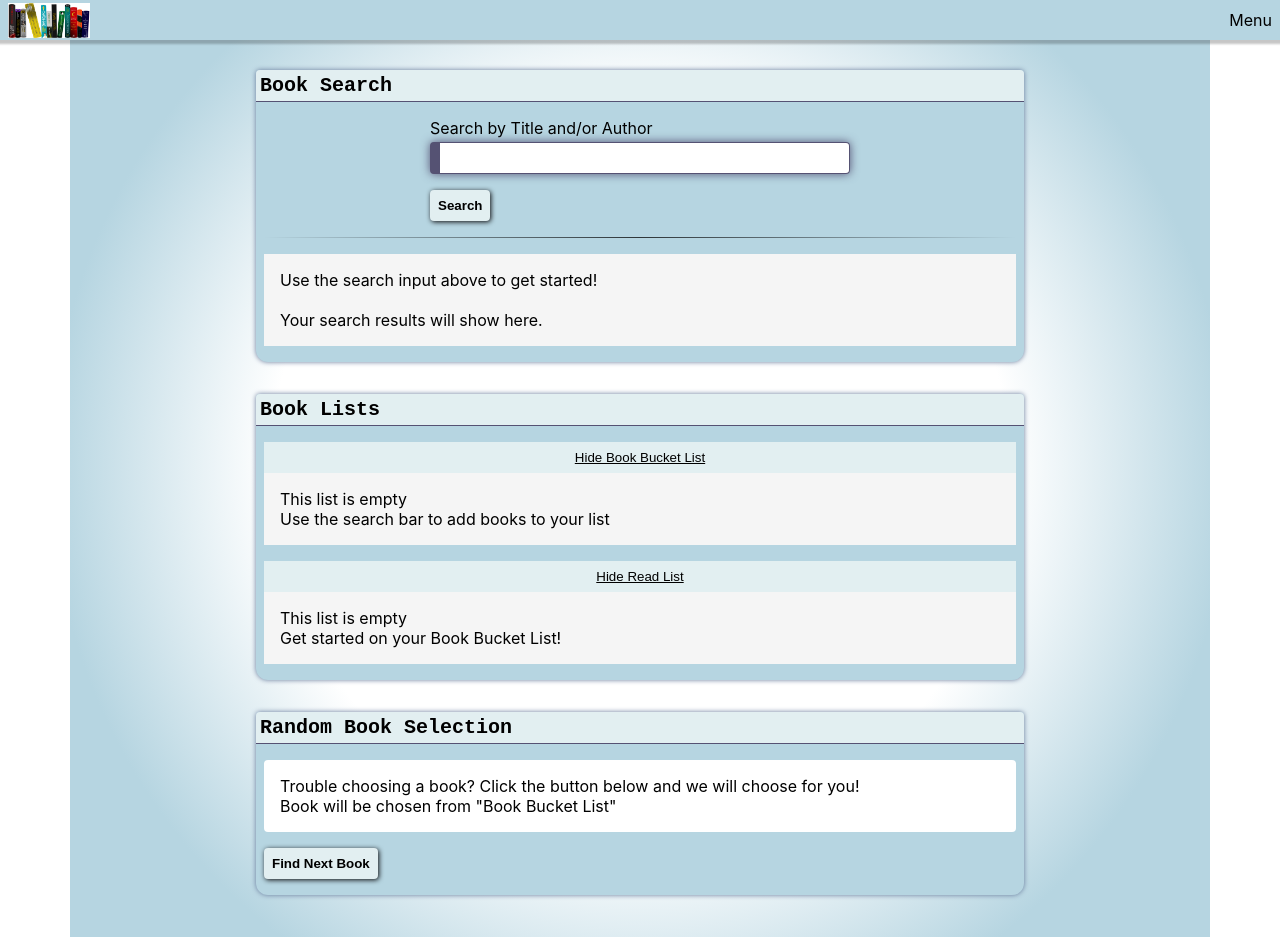
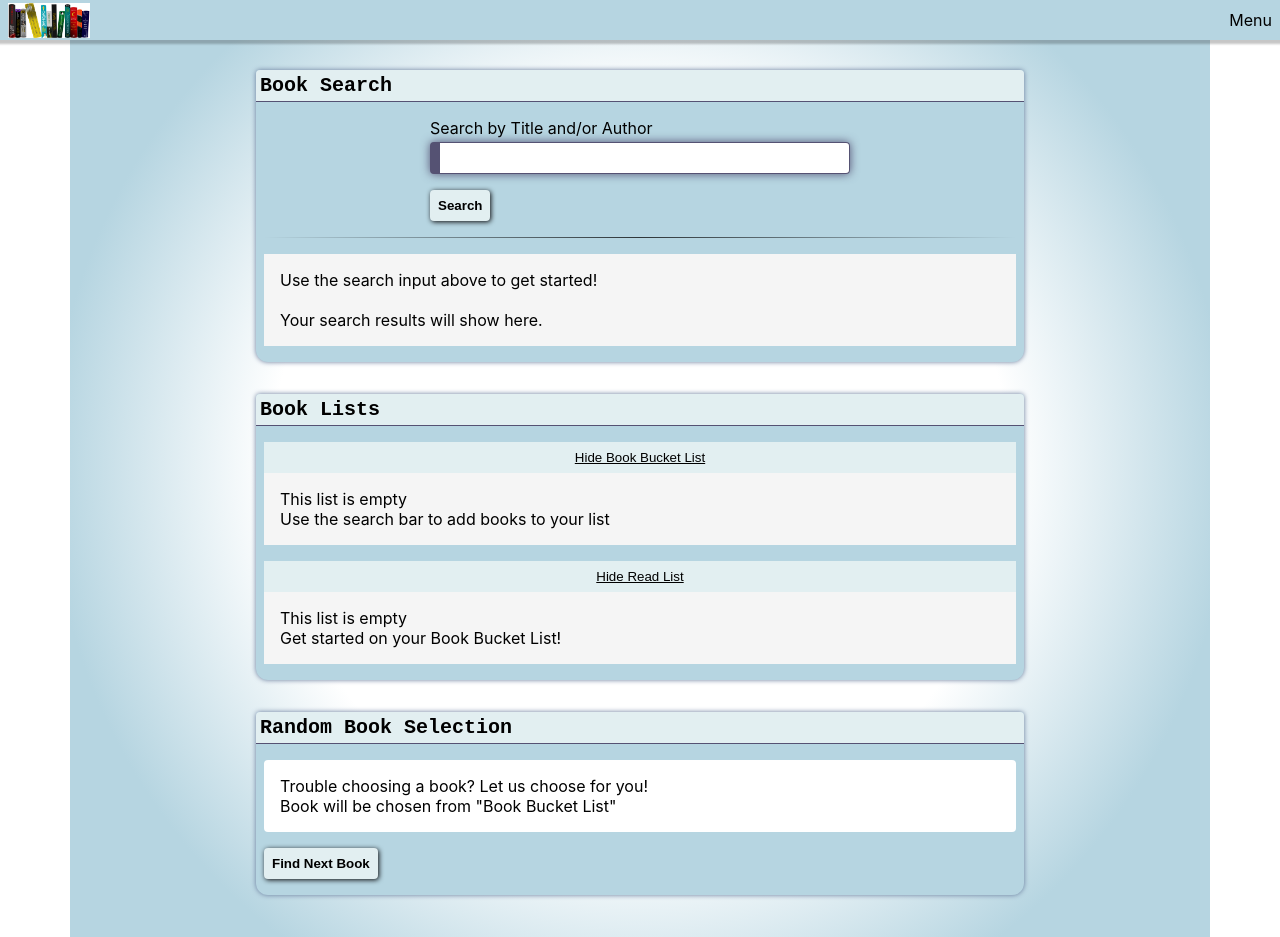
Before and after one commit to ElizabethClohosey/Book-club, a React (Create React App) app: page / in a window 1280 px wide. Built offline with nearby package versions, Linux system fonts and the light colour scheme.

Commit message:
updated Random book text

```diff
--- a/src/components/random-book.jsx
+++ b/src/components/random-book.jsx
@@ -30,8 +30,7 @@ const ReadList = ({ bucketListBooks, handleUserMessage }) => {
         }}
       >
         <p>
-          Trouble choosing a book? Click the button below and we will choose for
-          you!
+          Trouble choosing a book? Let us choose for you!
         </p>
         <p>Book will be chosen from "Book Bucket List"</p>
         {/* <form style={{ display: "flex", flexDirection: "column" }}>
```
Also changed, not shown: src/App.css (+2 -37 lines).
